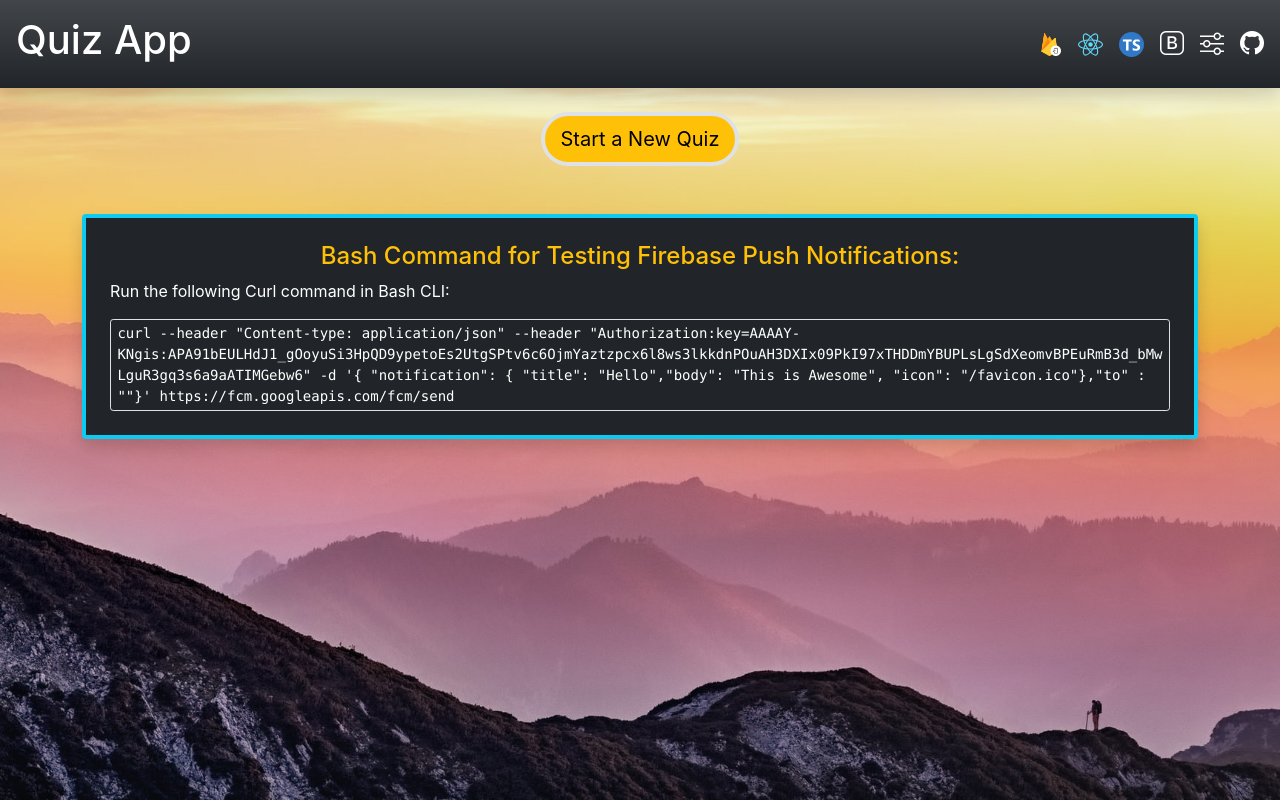
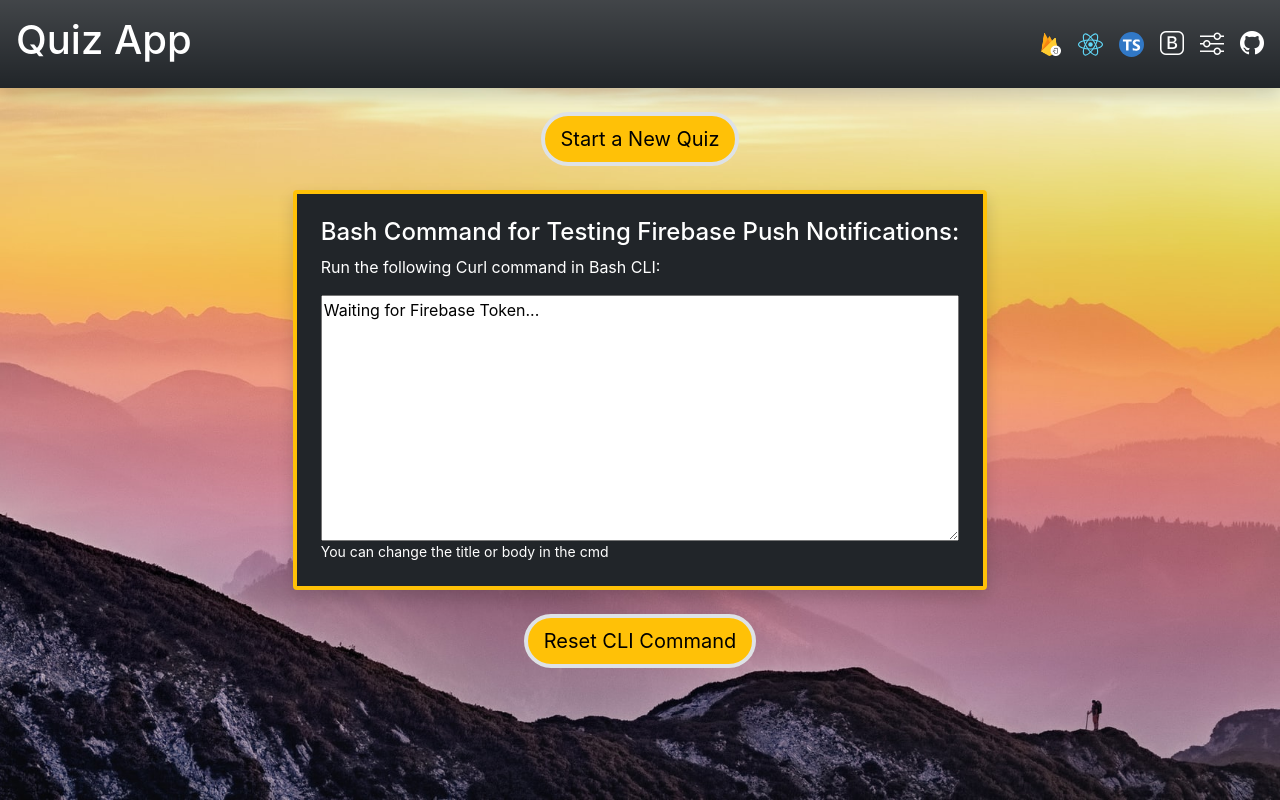
Before and after one commit to nabeelfarid/quiz-app, a React (Create React App) app: page / in a window 1280 px wide. Built offline with nearby package versions, Linux system fonts and the light colour scheme; no server answers.

Commit message:
Displayed CLI Command in a text box for easy editing
Some minor refactoring

```diff
--- a/src/App.tsx
+++ b/src/App.tsx
@@ -8,7 +8,7 @@ import { QuizEnd } from './Components/QuizEnd';
 import { useState } from 'react';
 import QuestionnaireService from './Services/QuestionnaireService';
 import { QuizState, VmQuestion } from './Models/ViewModels';
-import { ErrorNotification } from './Components/ErrorNotificationProps';
+import { ErrorNotification } from './Components/ErrorNotification';
 import { Notification } from './Components/Notification';
 import { CliCommand } from './Components/CliCommand';
 
--- a/src/Components/CliCommand.tsx
+++ b/src/Components/CliCommand.tsx
@@ -2,6 +2,7 @@ import { useEffect, useState } from 'react';
 
 export const CliCommand: React.FC = () => {
   const [token, setToken] = useState('');
+  const [cliCmd, setCliCmd] = useState('Waiting for Firebase Token...');
   const broadcast = new BroadcastChannel('quiz-app');
 
   useEffect(() => {
@@ -10,17 +11,26 @@ export const CliCommand: React.FC = () => {
       console.log('Received', event.data);
       if (event.data && event.data.type === 'TOKEN') {
         setToken(event.data.token);
+        RefreshCliCmd(event.data.token);
       }
     });
-  }, [broadcast]);
+  }, []);
+
+  const RefreshCliCmd = (token: string) => {
+    setCliCmd(`curl --header "Content-type: application/json" --header "Authorization:key=AAAAY-KNgis:APA91bEULHdJ1_gOoyuSi3HpQD9ypetoEs2UtgSPtv6c6OjmYaztzpcx6l8ws3lkkdnPOuAH3DXIx09PkI97xTHDDmYBUPLsLgSdXeomvBPEuRmB3d_bMwLguR3gq3s6a9aATIMGebw6" -d '{ "notification": { "title": "Hello","body": "This is Awesome", "icon": "/favicon.ico"},"to" : "${token}"}' https://fcm.googleapis.com/fcm/send`);
+  }
 
   return (
-    <div className="my-5 d-flex justify-content-center">
-      <div className="p-4 d-grid border border-info border-4 rounded bg-dark text-white shadow">
-        <h4 className='text-warning text-center'>Bash Command for Testing Firebase Push Notifications:</h4>
-        <p>Run the following Curl command in Bash CLI: </p>
-        <kbd className='text-break border'>{`curl --header "Content-type: application/json" --header "Authorization:key=AAAAY-KNgis:APA91bEULHdJ1_gOoyuSi3HpQD9ypetoEs2UtgSPtv6c6OjmYaztzpcx6l8ws3lkkdnPOuAH3DXIx09PkI97xTHDDmYBUPLsLgSdXeomvBPEuRmB3d_bMwLguR3gq3s6a9aATIMGebw6" -d '{ "notification": { "title": "Hello","body": "This is Awesome", "icon": "/favicon.ico"},"to" : "${token}"}' https://fcm.googleapis.com/fcm/send`}</kbd>
-      </div>
+    // <div className="my-4 text-center">
+      <div className="my-4 d-flex flex-column align-items-center">
+        <div className="p-4 d-grid border border-warning border-4 rounded bg-dark text-white shadow">
+          <h4 className='text-center'>Bash Command for Testing Firebase Push Notifications:</h4>
+          <p>Run the following Curl command in Bash CLI: </p>
+          <textarea value={cliCmd} rows={10} onChange={(e) => setCliCmd(e.target.value)}></textarea>
+          <small>You can change the title or body in the cmd</small>
+        </div>
+      {/* </div> */}
+      <button className='mt-4 btn btn-warning btn-lg border border-4 rounded-pill' onClick={() => RefreshCliCmd(token)}>Reset CLI Command</button>
     </div>
   );
 };
--- a/src/Components/ErrorNotificationProps.tsx
+++ b/src/Components/ErrorNotification.tsx
@@ -7,7 +7,7 @@ export const ErrorNotification: React.FC<ErrorNotificationProps> = ({ show, erro
     <>
       {show &&
         <div className="my-5 d-flex justify-content-center">
-          <div className="p-4 d-grid border border-info border-4 rounded bg-dark text-white shadow">
+          <div className="p-4 d-grid border border-warning border-4 rounded bg-dark text-white shadow">
             <h4 className='text-danger text-center'>Error! 😟</h4>
             <p>An error occured retrieving Quiz from the server. Make sure you have a valid internet connection and try again.</p>
             <p>Error Message: {errorMsg}</p>
--- a/src/Components/Quiz.tsx
+++ b/src/Components/Quiz.tsx
@@ -19,7 +19,7 @@ export const Quiz: React.FC<QuizProps> = ({
     <>
       {show &&
         <>
-          <div className="my-4 d-flex justify-content-center">
+          <div className="my-4 d-flex flex-column align-items-center">
             <div className="border border-warning border-4 rounded bg-dark text-white shadow">
               <div className=" mt-3 text-center">
                 <h4>Score: {score}</h4>
@@ -29,10 +29,7 @@ export const Quiz: React.FC<QuizProps> = ({
                 onAnswer={onAnswerHandler}
                 totalQuestions={totalQuestions} />
             </div>
-          </div>
-
-          <div className='mt-4 text-center'>
-            <button className='btn btn-warning btn-lg' disabled={!(!!questions[currentQuestionNo].chosenAnswer)}
+            <button className='mt-4 btn btn-warning btn-lg border border-4 rounded-pill' disabled={!(!!questions[currentQuestionNo].chosenAnswer)}
               onClick={onNextQuestionHandler}>Next Question</button>
           </div>
         </>}
```
Also changed, not shown: tester.js (added, +55 -0 lines).
